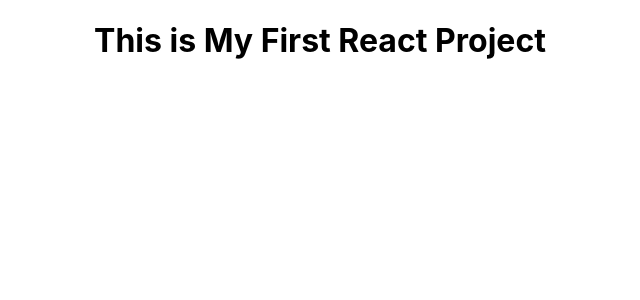
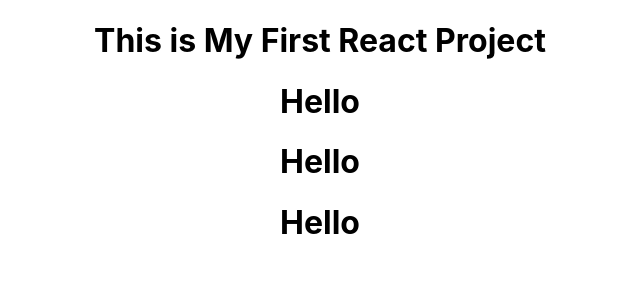
Before and after one commit to GHDBASHEN/React.js-Learning, a React (Create React App) app in the folder learning/: page / in a window 1280 px wide. Shown: the top 300 px of the page, without its empty margins (320-960 px from the left). Built offline with nearby package versions, Linux system fonts and the light colour scheme.

Commit message:
Add PartOne component and update App to include it multiple times

```diff
--- a/learning/src/App.js
+++ b/learning/src/App.js
@@ -1,10 +1,13 @@
-import logo from './logo.svg';
 import './App.css';
+import PartOne from './components/PartOne';
 
 function App() {
   return (
     <div className="App">
       <h1> This is My First React Project</h1>
+      <PartOne />
+      <PartOne />
+      <PartOne />
     </div>
   );
 }
--- /dev/null
+++ b/learning/src/components/PartOne.js
@@ -0,0 +1,10 @@
+import React from 'react'
+
+export default function PartOne() {
+  return (
+    <div>
+        <h1>Hello</h1>
+
+    </div>
+  )
+}
```
Also changed, not shown: learning/src/logo.svg (deleted).
